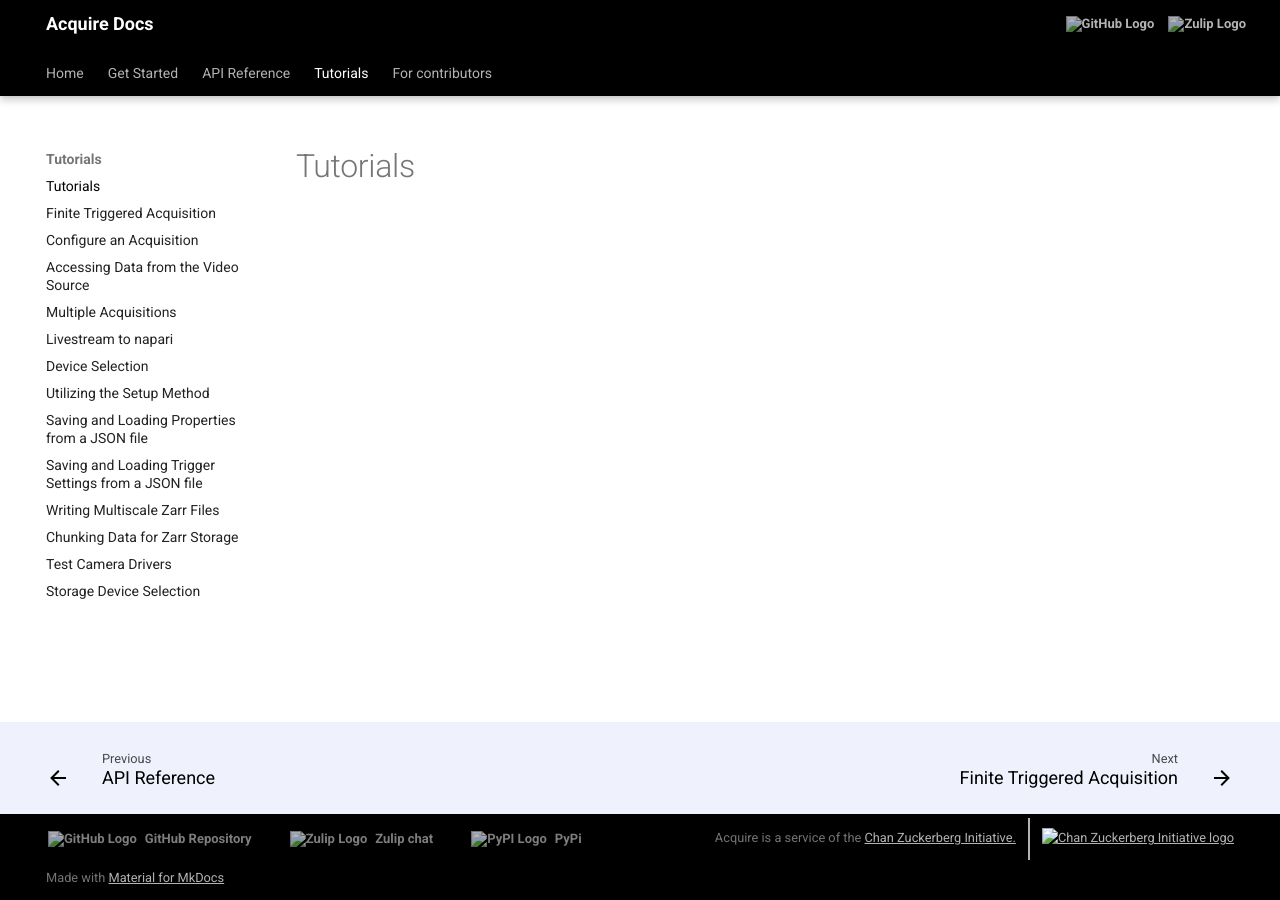
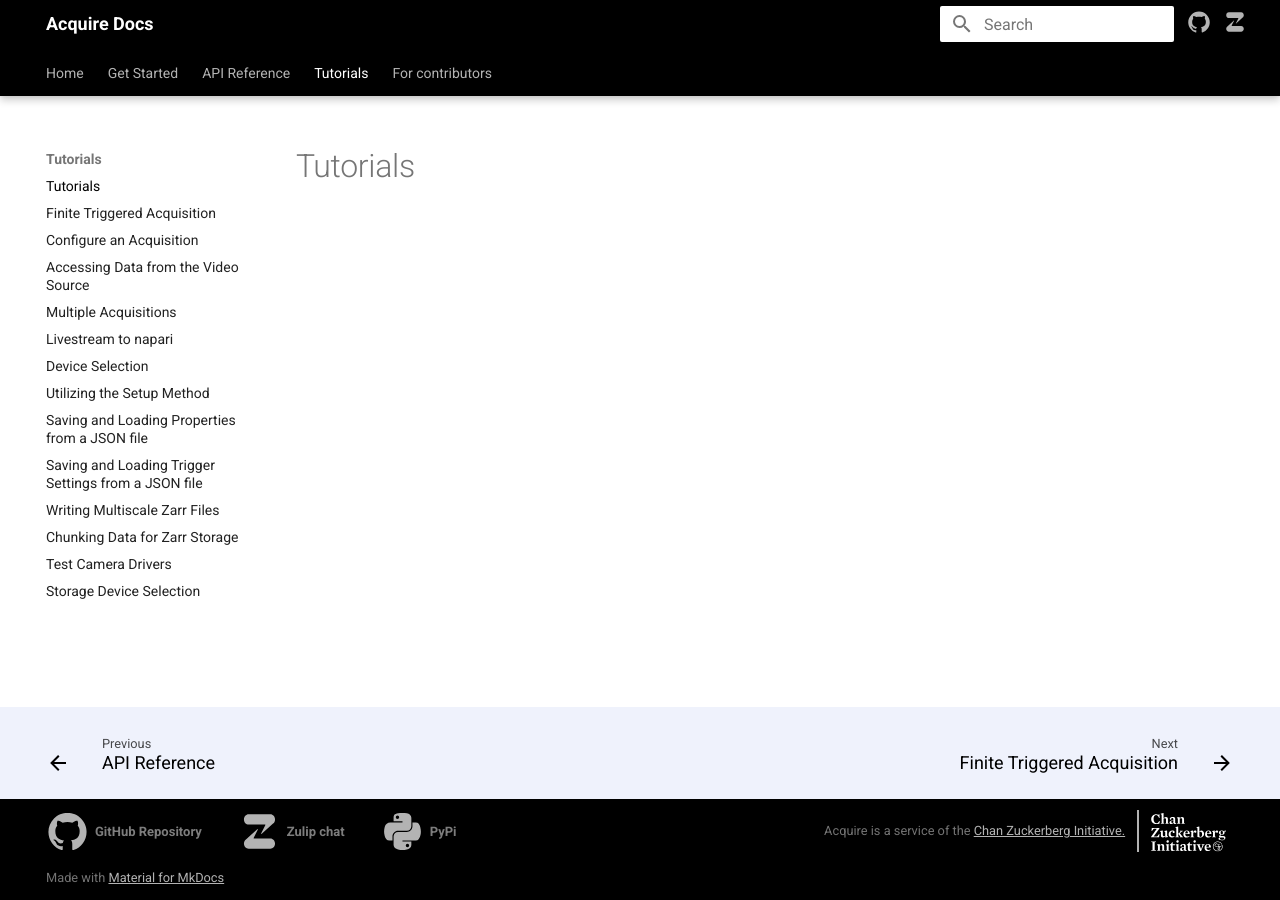
Before and after one commit to melissawm/acquire-docs, an MkDocs documentation site: the page built from docs/tutorials/tutorials.md, in a window 1280 px wide. Built offline with MkDocs 1.6.1 and Material for MkDocs 9.7.7, drawn with Linux system fonts in a browser that asks for light colours; comment, search, counter and statistics services are not loaded.

Commit message:
Fix display of icons in all pages

```diff
--- a/docs/stylesheets/custom.css
+++ b/docs/stylesheets/custom.css
@@ -71,7 +71,6 @@ display: none;
 }
 
 .md-footer-meta__inner {
-    display: flex;
     flex-direction: column;
 }
 
@@ -84,7 +83,6 @@ display: none;
 }
 
 .md-footer-meta__inner-social .links {
-    display: flex;
     padding-left: 14px;
 }
 
@@ -112,8 +110,18 @@ html .md-footer-meta.md-typeset a {
     padding-right: 0px;
 }
 
+.md-source__facts {
+    display: none;
+}
+
 .md-source:hover {
     opacity: 1;
+}
+
+/* Remove facts from footer links */
+.md-typeset ol:not([hidden]),
+.md-typeset ul:not([hidden]) {
+    display: none;
 }
 
 .vl {
@@ -180,3 +188,17 @@ html .md-footer-meta.md-typeset a {
     border-color: var(--md-accent-fg-color);
     color: var(--md-accent-bg-color);
 }
+
+.md-typeset .emojione svg,
+.md-typeset .gemoji svg,
+.md-typeset .twemoji svg {
+    fill: currentcolor;
+    max-height: 100%;
+    width: auto;
+}
+
+.md-typeset .emojione,
+.md-typeset .gemoji,
+.md-typeset .twemoji {
+    height: 3em;
+}
--- a/mkdocs.yml
+++ b/mkdocs.yml
@@ -47,6 +47,11 @@ markdown_extensions:
   - admonition
   - pymdownx.details
   - pymdownx.superfences
+  - pymdownx.emoji:
+      options:
+        custom_icons:
+          - overrides/.icons
 
 plugins:
   - include-markdown
+  - search
--- a/overrides/home.html
+++ b/overrides/home.html
@@ -21,6 +21,10 @@
 -->
 
 {% extends "main.html" %}
+
+{% block header %}
+{% include "./partials/header.html" %}
+{% endblock %}
 
 <!-- Render hero under tabs -->
 {% block tabs %}
@@ -86,5 +90,5 @@
 
 <!-- Application footer -->
 {% block footer %}
-{% include "partials/footer.html" %}
+{% include "./partials/footer.html" %}
 {% endblock %}
--- /dev/null
+++ b/overrides/main.html
@@ -0,0 +1,9 @@
+{% extends "base.html" %}
+
+{% block header %}
+{% include "./partials/header.html" %}
+{% endblock %}
+
+{% block footer %}
+{% include "./partials/footer.html" %}
+{% endblock %}
--- a/overrides/partials/footer.html
+++ b/overrides/partials/footer.html
@@ -80,15 +80,21 @@
             <div class="md-footer-meta__inner-social">
                 <div class="md-footer-meta__inner-social links">
                     <a class="md-source" href="https://github.com/acquire-project/acquire-python" data-md-component="source" title="Go to repository">
-                        <img alt="GitHub Logo" src="../assets/images/Icon-Github.svg" style="padding-right: 8px; color: #ffffffb3;">
+                        <span class="twemoji" style="padding-right: 8px; color: #ffffffb3;">
+                            {% include ".icons/Icon-Github.svg" %}
+                        </span>
                         GitHub Repository
                     </a>
                     <a class="md-source" href="https://acquire-imaging.zulipchat.com" data-md-component="source" title="Go to Zulip chat">
-                        <img alt="Zulip Logo" src="../assets/images/Icon-Zulip.svg" style="padding-right: 8px; color: #ffffffb3;">
+                        <span class="twemoji" style="padding-right: 8px; color: #ffffffb3;">
+                            {% include ".icons/Icon-Zulip.svg" %}
+                        </span>
                         Zulip chat
                     </a>
                     <a class="md-source" href="https://pypi.org/project/acquire/" data-md-component="source" title="Go to PyPI">
-                        <img alt="PyPI Logo" src="../assets/images/Icon-PyPi.svg" style="padding-right: 8px; color: #ffffffb3;">
+                        <span class="twemoji" style="padding-right: 8px; color: #ffffffb3;">
+                            {% include ".icons/Icon-PyPi.svg" %}
+                        </span>
                         PyPi
                     </a>
                 </div>
@@ -99,7 +105,9 @@
                     <div class="vl"></div>
                     <div class="md-copyright">
                         <a href="https://chanzuckerberg.com/science/programs-resources/imaging/">
-                            <img alt="Chan Zuckerberg Initiative logo" src="../assets/images/CZI_Logotype.svg">
+                            <div class="twemoji" style="padding-right: 8px; color: #ffffffb3;">
+                                {% include ".icons/CZI_Logotype.svg" %}
+                            </div>
                         </a>
                     </div>
                 </div>
--- a/overrides/partials/header.html
+++ b/overrides/partials/header.html
@@ -90,10 +90,14 @@
         <!-- Social links in header -->
         <div class="md-header__links">
             <a class="md-source" href="https://github.com/acquire-project/acquire-python" data-md-component="source" title="Go to repository">
-                <img alt="GitHub Logo" src="../assets/images/Icon-Github.svg" style="padding-left: 14px;">
+                <span class="twemoji" style="padding-left: 14px;">
+                    {% include ".icons/Icon-Github.svg" %}
+                </span>
             </a>
             <a class="md-source" href="https://acquire-imaging.zulipchat.com" data-md-component="source" title="Go to Zulip chat">
-                <img alt="Zulip Logo" src="../assets/images/Icon-Zulip.svg" style="padding-left: 14px;">
+                <span class="twemoji" style="padding-left: 14px;">
+                    {% include ".icons/Icon-Zulip.svg" %}
+                </span>
             </a>
         </div>
 
```
Also changed, not shown: overrides/.icons/CZI_Logotype.svg (renamed from overrides/assets/images/CZI_Logotype.svg), overrides/.icons/Icon-Github.svg (renamed from overrides/assets/images/Icon-Github.svg), overrides/.icons/Icon-PyPi.svg (renamed from overrides/assets/images/Icon-PyPi.svg), overrides/.icons/Icon-Zulip.svg (renamed from overrides/assets/images/Icon-Zulip.svg).
